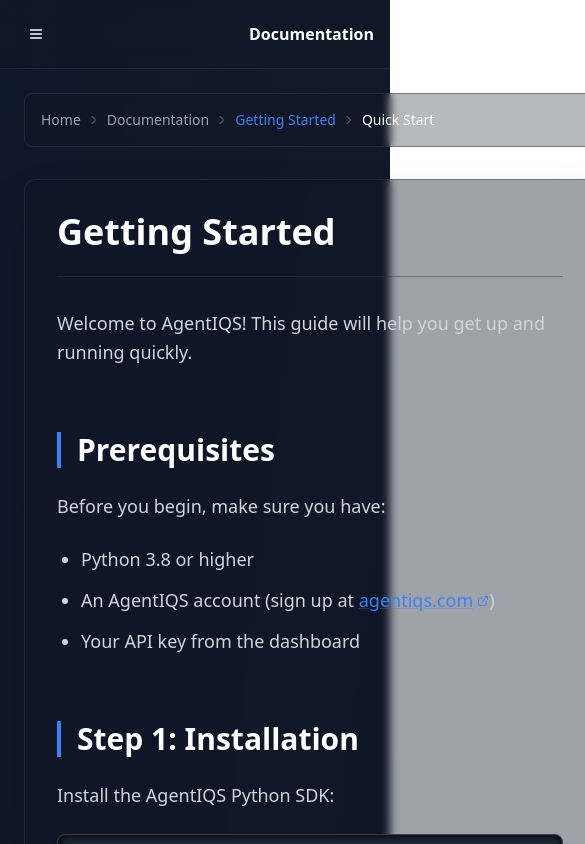
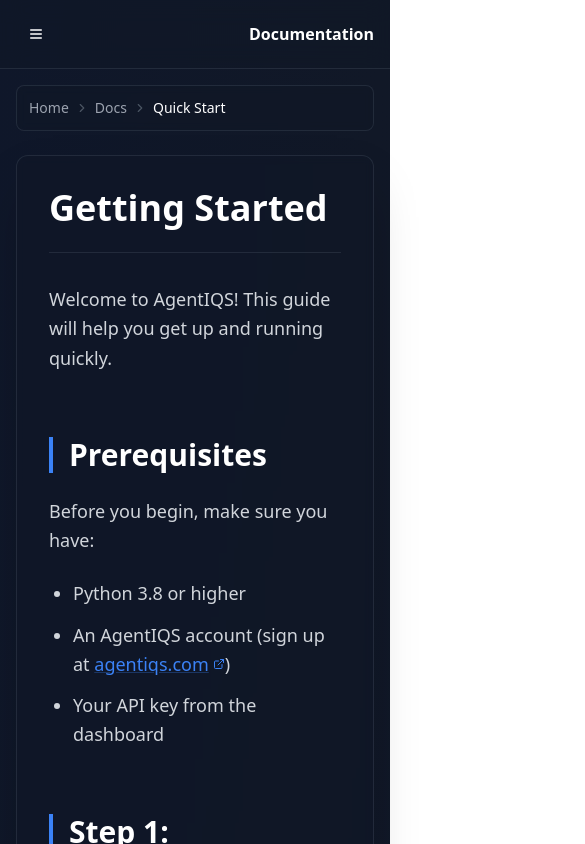
Before and after one commit to agentiqs/agentiqs-landing, a React (Vite) app: page /docs/getting-started/quickstart in a window 390 px wide. Shown: the top 844 px of the page, 585 px wide, since content can reach past the window. Built offline with nearby package versions, Linux system fonts and the light colour scheme.

Commit message:
Fix: Improve responsiveness on narrow displays
Adjusted layout for better display on narrow screens.

```diff
--- a/src/components/documentation/DocumentationSidebar.tsx
+++ b/src/components/documentation/DocumentationSidebar.tsx
@@ -12,18 +12,18 @@ interface DocumentationSidebarProps {
 
 const DocumentationSidebar: React.FC<DocumentationSidebarProps> = ({ config, toc }) => {
   return (
-    <div className="hidden xl:block w-80 border-l border-gray-700/50 dark:border-gray-700/50 light:border-gray-200 bg-gray-900/30 dark:bg-gray-900/30 light:bg-white/80 backdrop-blur-md">
+    <div className="w-64 xl:w-80 border-l border-gray-700/50 dark:border-gray-700/50 light:border-gray-200 bg-gray-900/30 dark:bg-gray-900/30 light:bg-white/80 backdrop-blur-md">
       <div className="sticky top-0 h-screen">
-        <ScrollArea className="h-full py-6 px-4">
-          <div className="space-y-6">
+        <ScrollArea className="h-full py-4 xl:py-6 px-3 xl:px-4">
+          <div className="space-y-4 xl:space-y-6">
             <div>
-              <div className="flex items-center justify-between mb-4">
-                <h3 className="font-bold text-lg text-white dark:text-white light:text-gray-900">TOOLS</h3>
+              <div className="flex items-center justify-between mb-3 xl:mb-4">
+                <h3 className="font-bold text-base xl:text-lg text-white dark:text-white light:text-gray-900">TOOLS</h3>
               </div>
 
-              <div className="space-y-4">
+              <div className="space-y-3 xl:space-y-4">
                 <div>
-                  <h4 className="font-semibold text-sm text-white dark:text-white light:text-gray-900 mb-2">Search</h4>
+                  <h4 className="font-semibold text-xs xl:text-sm text-white dark:text-white light:text-gray-900 mb-2">Search</h4>
                   <DocSearch config={config} />
                 </div>
               </div>
@@ -31,7 +31,7 @@ const DocumentationSidebar: React.FC<DocumentationSidebarProps> = ({ config, toc
 
             {config.theme.showTableOfContents && toc.length > 0 && (
               <div>
-                <h3 className="font-bold text-lg text-white dark:text-white light:text-gray-900 mb-4">ON THIS PAGE</h3>
+                <h3 className="font-bold text-base xl:text-lg text-white dark:text-white light:text-gray-900 mb-3 xl:mb-4">ON THIS PAGE</h3>
                 <TableOfContents toc={toc} />
               </div>
             )}
--- a/src/pages/Documentation.tsx
+++ b/src/pages/Documentation.tsx
@@ -92,7 +92,7 @@ const Documentation: React.FC = () => {
 
   if (loading) {
     return (
-      <div className="min-h-screen bg-gradient-to-br from-ai-blue via-gray-900 to-ai-blue dark:from-ai-blue dark:via-gray-900 dark:to-ai-blue flex items-center justify-center">
+      <div className="min-h-screen bg-gradient-to-br from-ai-blue via-gray-900 to-ai-blue dark:from-ai-blue dark:via-gray-900 dark:to-ai-blue flex items-center justify-center px-4">
         <div className="text-center">
           <BookOpen className="h-12 w-12 animate-pulse mx-auto mb-6 text-ai-electric" />
           <p className="text-xl text-white font-medium">Loading documentation...</p>
@@ -103,11 +103,11 @@ const Documentation: React.FC = () => {
 
   if (error) {
     return (
-      <div className="min-h-screen bg-gradient-to-br from-ai-blue via-gray-900 to-ai-blue dark:from-ai-blue dark:via-gray-900 dark:to-ai-blue flex items-center justify-center">
-        <Card className="max-w-md shadow-xl border border-gray-700 bg-gray-900/80 backdrop-blur-sm">
+      <div className="min-h-screen bg-gradient-to-br from-ai-blue via-gray-900 to-ai-blue dark:from-ai-blue dark:via-gray-900 dark:to-ai-blue flex items-center justify-center px-4">
+        <Card className="max-w-md w-full shadow-xl border border-gray-700 bg-gray-900/80 backdrop-blur-sm">
           <CardContent className="p-8 text-center">
             <h2 className="text-2xl font-bold mb-4 text-white">Error</h2>
-            <p className="text-gray-300 mb-6 leading-relaxed">{error}</p>
+            <p className="text-gray-300 mb-6 leading-relaxed break-words">{error}</p>
             <Link to="/">
               <Button className="bg-ai-electric hover:bg-ai-electric/80 text-white font-medium px-6 py-2">Return Home</Button>
             </Link>
@@ -131,7 +131,7 @@ const Documentation: React.FC = () => {
         currentPageId={pageId}
       />
 
-      <div className="flex">
+      <div className="flex min-h-screen">
         {/* Desktop Sidebar */}
         <div className="hidden lg:block w-80 border-r border-gray-700/50 dark:border-gray-700/50 light:border-gray-200 bg-gray-900/30 dark:bg-gray-900/30 light:bg-white/80 backdrop-blur-md">
           <div className="sticky top-0 h-screen">
@@ -144,34 +144,34 @@ const Documentation: React.FC = () => {
         </div>
 
         {/* Main Content */}
-        <div className="flex-1 flex">
-          <main className="flex-1 max-w-4xl">
-            <div className="p-6 lg:p-8">
+        <div className="flex-1 flex min-w-0">
+          <main className="flex-1 min-w-0">
+            <div className="p-4 sm:p-6 lg:p-8">
               {/* Breadcrumbs */}
               {pageInfo && (
-                <div className="mb-8 p-4 bg-gray-900/30 dark:bg-gray-900/30 light:bg-white/60 backdrop-blur-sm rounded-lg border border-gray-700/50 dark:border-gray-700/50 light:border-gray-200">
+                <div className="mb-6 sm:mb-8 p-3 sm:p-4 bg-gray-900/30 dark:bg-gray-900/30 light:bg-white/60 backdrop-blur-sm rounded-lg border border-gray-700/50 dark:border-gray-700/50 light:border-gray-200">
                   <Breadcrumb>
-                    <BreadcrumbList>
+                    <BreadcrumbList className="flex-wrap">
                       <BreadcrumbItem>
-                        <BreadcrumbLink href="/" className="text-gray-400 dark:text-gray-400 light:text-gray-600 hover:text-ai-electric transition-colors">
+                        <BreadcrumbLink href="/" className="text-gray-400 dark:text-gray-400 light:text-gray-600 hover:text-ai-electric transition-colors text-sm">
                           Home
                         </BreadcrumbLink>
                       </BreadcrumbItem>
                       <BreadcrumbSeparator className="text-gray-600 dark:text-gray-600 light:text-gray-400" />
                       <BreadcrumbItem>
-                        <BreadcrumbLink href="/docs" className="text-gray-400 dark:text-gray-400 light:text-gray-600 hover:text-ai-electric transition-colors">
-                          Documentation
+                        <BreadcrumbLink href="/docs" className="text-gray-400 dark:text-gray-400 light:text-gray-600 hover:text-ai-electric transition-colors text-sm">
+                          Docs
                         </BreadcrumbLink>
                       </BreadcrumbItem>
                       <BreadcrumbSeparator className="text-gray-600 dark:text-gray-600 light:text-gray-400" />
-                      <BreadcrumbItem>
-                        <BreadcrumbPage className="text-ai-electric font-medium">
+                      <BreadcrumbItem className="hidden sm:block">
+                        <BreadcrumbPage className="text-ai-electric font-medium text-sm">
                           {pageInfo.section.title}
                         </BreadcrumbPage>
                       </BreadcrumbItem>
-                      <BreadcrumbSeparator className="text-gray-600 dark:text-gray-600 light:text-gray-400" />
+                      <BreadcrumbSeparator className="text-gray-600 dark:text-gray-600 light:text-gray-400 hidden sm:block" />
                       <BreadcrumbItem>
-                        <BreadcrumbPage className="text-white dark:text-white light:text-gray-900 font-medium">
+                        <BreadcrumbPage className="text-white dark:text-white light:text-gray-900 font-medium text-sm break-words">
                           {pageInfo.page.title}
                         </BreadcrumbPage>
                       </BreadcrumbItem>
@@ -181,17 +181,21 @@ const Documentation: React.FC = () => {
               )}
 
               {/* Content */}
-              <MarkdownRenderer content={content} toc={toc} />
+              <div className="min-w-0">
+                <MarkdownRenderer content={content} toc={toc} />
+              </div>
 
               {/* Page Navigation */}
-              <div className="mt-8">
+              <div className="mt-6 sm:mt-8">
                 <PageNavigation previous={navigation.previous} next={navigation.next} />
               </div>
             </div>
           </main>
 
           {/* Right Sidebar - Search & Table of Contents */}
-          <DocumentationSidebar config={config} toc={toc} />
+          <div className="hidden xl:block">
+            <DocumentationSidebar config={config} toc={toc} />
+          </div>
         </div>
       </div>
     </div>
```
